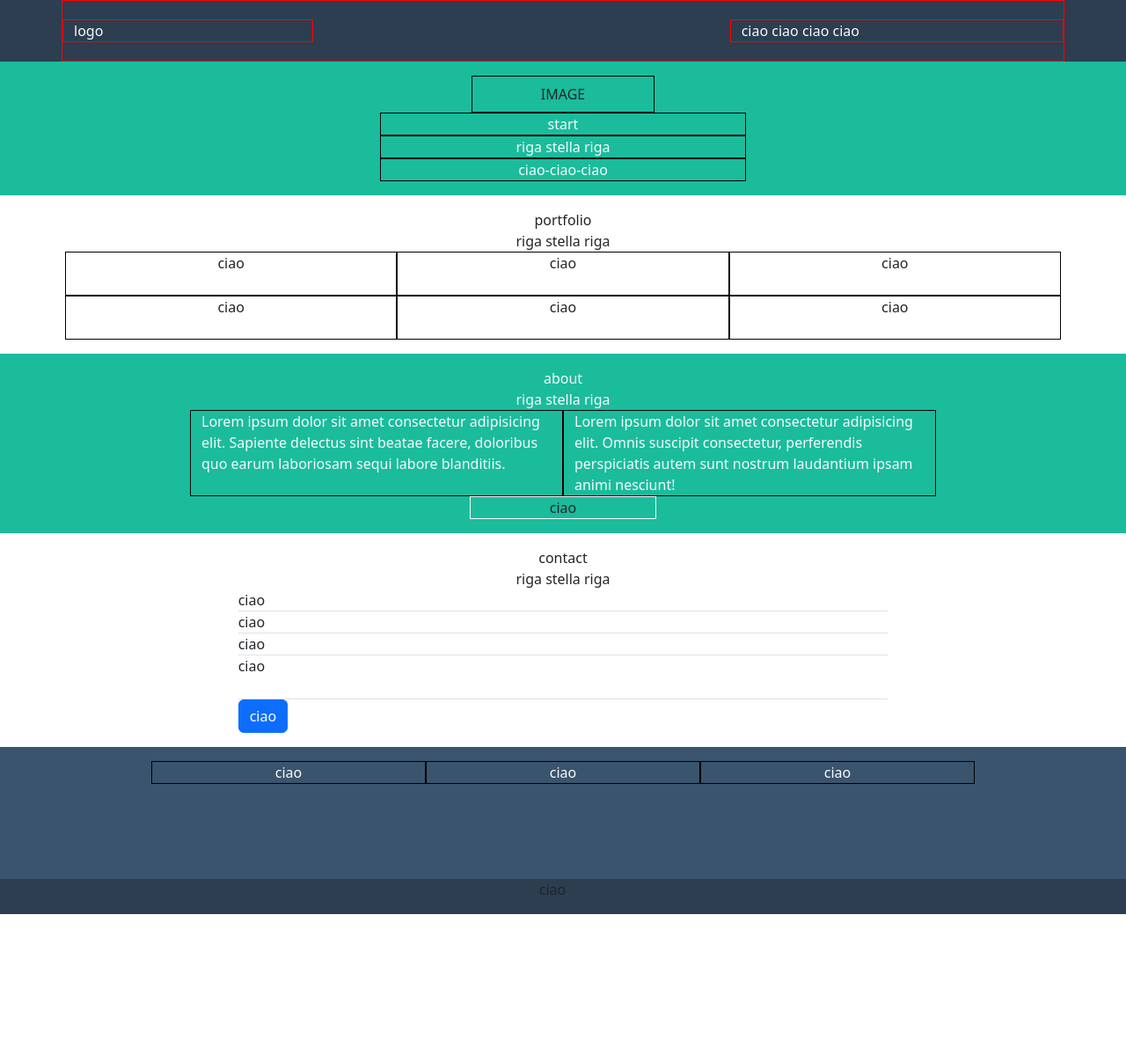
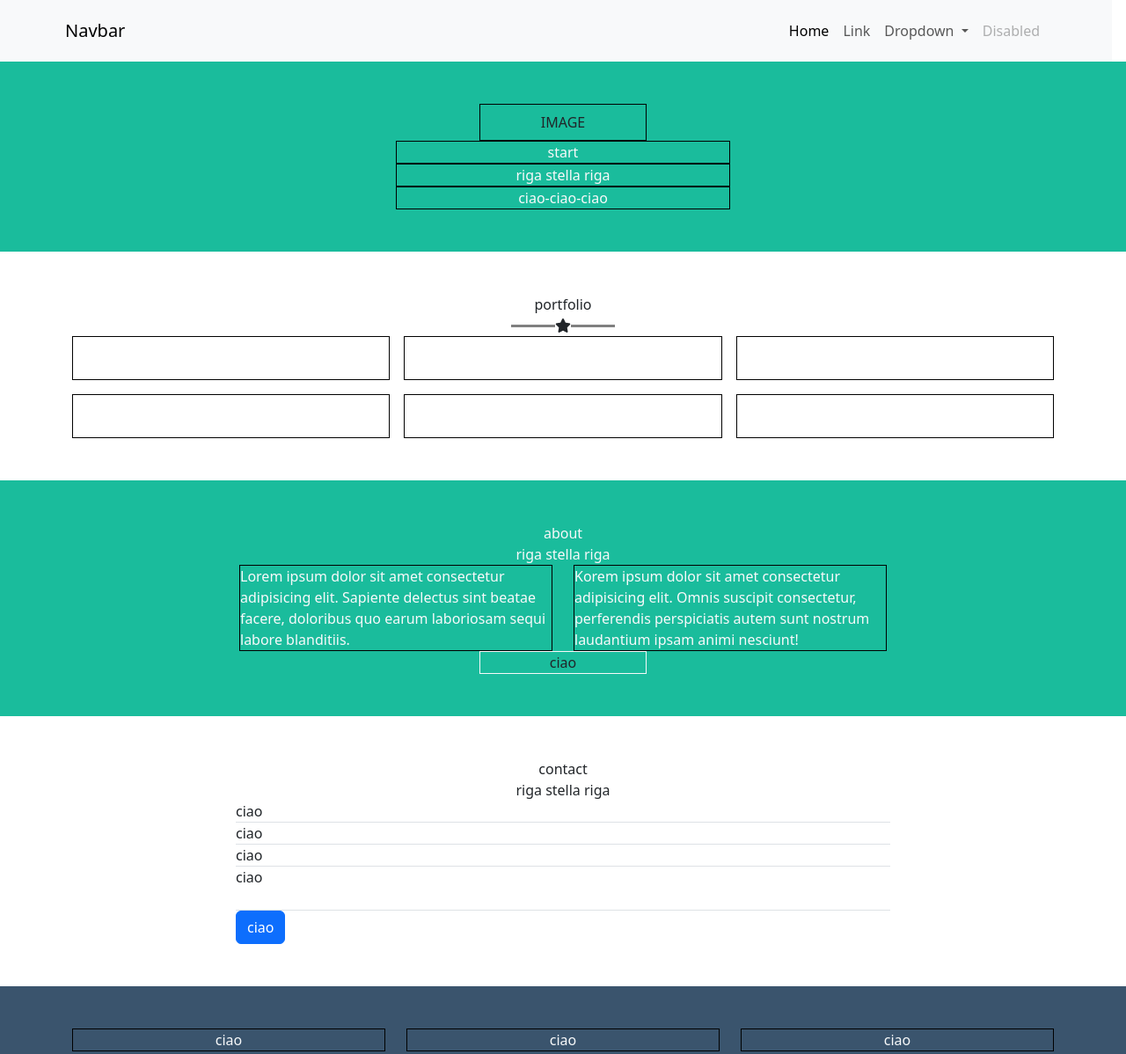
Before and after one commit to emanuelesacchetti/html-css-bootstrap-freelancer, a plain HTML site: page index.html in a window 1280 px wide. Shown: the top 1198 px of the page at 88% size. Before the commit the page ends 1039 px from the top, so only its background shows below. Drawn offline with nearby package versions, Linux system fonts and the light colour scheme.

Commit message:
base a blocchi definita meglio. attenzione all'header che ha problemi sulla destra (problemi di viewport nell'uso di fixed)

```diff
--- a/css/style.css
+++ b/css/style.css
@@ -17,18 +17,28 @@
 .debug .ms_message {
     height: 50px;
 }
-
+.debug .riga {
+    width: 50px;
+    height: 3px;
+    background-color: gray;
+    display: inline-block;
+}
 
 
 header {
     height: 70px;
     background-color: #2c3e50;
+    top: 0;
+    left: 0;
 }
 #header-cont {
     height: 100%;
 }
 header .row {
     height: 100%;
+}
+main {
+    margin-top: 70px;
 }
 #hero {
     background-color: #1abc9c;
@@ -45,6 +55,3 @@ header .row {
     height: 40px;
     background-color: #2c3e50;
 }
-footer .row {
-    width: 100%;
-}
--- a/index.html
+++ b/index.html
@@ -10,76 +10,134 @@
     <title>Bootstrap freelancer</title>
 </head>
 <body class="debug">
-    <header>
-        <div class="container ms_header-box" id="header-cont">
-            <div class="row align-items-center">
-                <div class="col-3 ms_header-box text-light">logo</div>
-                <!--<div><i class="col-1 offset-4 hamburger text-light d-block d-sm-none fa-solid fa-bars"></i></div>-->
-                <div class="col-4 offset-5 d-none d-sm-block ms_header-box text-light">ciao ciao ciao ciao</div>
-
+    <header class="fixed-top me-3">    <!--questo margin/end è molto dubbio-->
+        <nav class="navbar navbar-expand-lg bg-body-tertiary h-100">
+            <div class="container">
+              <a class="navbar-brand" href="#">Navbar</a>
+              <button class="navbar-toggler" type="button" data-bs-toggle="collapse" data-bs-target="#navbarSupportedContent" aria-controls="navbarSupportedContent" aria-expanded="false" aria-label="Toggle navigation">
+                <span class="navbar-toggler-icon"></span>
+              </button>
+              <div class="collapse navbar-collapse" id="navbarSupportedContent">
+                <ul class="navbar-nav ms-auto mb-2 mb-lg-0">
+                  <li class="nav-item">
+                    <a class="nav-link active" aria-current="page" href="#">Home</a>
+                  </li>
+                  <li class="nav-item">
+                    <a class="nav-link" href="#">Link</a>
+                  </li>
+                  <li class="nav-item dropdown">
+                    <a class="nav-link dropdown-toggle" href="#" role="button" data-bs-toggle="dropdown" aria-expanded="false">
+                      Dropdown
+                    </a>
+                    <ul class="dropdown-menu">
+                      <li><a class="dropdown-item" href="#">Action</a></li>
+                      <li><a class="dropdown-item" href="#">Another action</a></li>
+                      <li><hr class="dropdown-divider"></li>
+                      <li><a class="dropdown-item" href="#">Something else here</a></li>
+                    </ul>
+                  </li>
+                  <li class="nav-item">
+                    <a class="nav-link disabled">Disabled</a>
+                  </li>
+                </ul>
 
               </div>
             </div>
+          </nav>
     </header>
     <main>
-        <section class="container-fluid" id="hero">
-            <div class="row p-3">
-                <div class="col-12 col-sm-2 offset-sm-5 text-center ms_border p-2">IMAGE</div>
-                <div class="col-12 col-sm-4 offset-sm-4 text-center text-light ms_border">start</div>
-                <div class="col-12 col-sm-4 offset-sm-4 text-center text-light ms_border">riga stella riga</div>
-                <div class="col-12 col-sm-4 offset-sm-4 text-center text-light ms_border">ciao-ciao-ciao</div>
+        <section class="py-5" id="hero">
+            <div class="container">
+                <div class="row">
+                    <div class="col-12 col-md-2 offset-md-5 text-center ms_border p-2">IMAGE</div>
+                    <div class="col-12 col-md-4 offset-md-4 text-center text-light ms_border">start</div>
+                    <div class="col-12 col-md-4 offset-md-4 text-center text-light ms_border">riga stella riga</div>
+                    <div class="col-12 col-md-4 offset-md-4 text-center text-light ms_border">ciao-ciao-ciao</div>
+                </div>
             </div>
         </section>
 
-        <section class="container p-3" id="portfolio">
+        <section class="py-5" id="portfolio">
+            <div class="container">
                 <div class="row">
-                <div class="col-12 col-sm-4 offset-sm-4 text-center">portfolio</div>
-                <div class="col-12 col-sm-4 offset-sm-4 text-center">riga stella riga</div>
+                    <div class="col-12 col-md-4 offset-md-4 text-center">portfolio</div>
+                    <div class="col-12 col-md-4 offset-md-4 text-center d-flex align-items-center justify-content-center">
+                        <span class="riga"></span><span class="stella"><i class="fa-solid fa-star"></i></span><span class="riga"></span>
                     </div>
-            <div class="row">
-                <div class="col-12 col-sm-6 col-md-4 text-center ms_border">ciao</div>
-                <div class="col-12 col-sm-6 col-md-4 text-center ms_border">ciao</div>
-                <div class="col-12 col-sm-6 col-md-4 text-center ms_border">ciao</div>
-                <div class="col-12 col-sm-6 col-md-4 text-center ms_border">ciao</div>
-                <div class="col-12 col-sm-6 col-md-4 text-center ms_border">ciao</div>
-                <div class="col-12 col-sm-6 col-md-4 text-center ms_border">ciao</div>
+                </div>
+                <div class="row g-3">
+                    <div class="col-12 col-md-6 col-lg-4 text-center ">
+                        <div class="ms_border"></div>
+                    </div>
+                    <div class="col-12 col-md-6 col-lg-4 text-center ">
+                        <div class="ms_border"></div>
+                    </div>
+                    <div class="col-12 col-md-6 col-lg-4 text-center ">
+                        <div class="ms_border"></div>
+                    </div>
+                    <div class="col-12 col-md-6 col-lg-4 text-center ">
+                        <div class="ms_border"></div>
+                    </div>
+                    <div class="col-12 col-md-6 col-lg-4 text-center ">
+                        <div class="ms_border"></div>
+                    </div>
+                    <div class="col-12 col-md-6 col-lg-4 text-center ">
+                        <div class="ms_border"></div>
+                    </div>
+                </div>
             </div>
         </section>
 
-        <section class="container-fluid p-3" id="about">
+        <section class="py-5" id="about">
+            <div class="container">
                 <div class="row">
-                <div class="col-12 col-sm-4 offset-sm-4 text-center text-light">about</div>
-                <div class="col-12 col-sm-4 offset-sm-4 text-center text-light">riga stella riga</div>
+                    <div class="col-12 col-md-4 offset-md-4 text-center text-light">about</div>
+                    <div class="col-12 col-md-4 offset-md-4 text-center text-light">riga stella riga</div>
                 </div>
                 <div class="row">
-                <div class="col-10 offset-1 col-sm-4 offset-sm-2 ms_border text-light">Lorem ipsum dolor sit amet consectetur adipisicing elit. Sapiente delectus sint beatae facere, doloribus quo earum laboriosam sequi labore blanditiis.</div>
-                <div class="col-10 offset-1 col-sm-4 offset-sm-0 ms_border text-light">Lorem ipsum dolor sit amet consectetur adipisicing elit. Omnis suscipit consectetur, perferendis perspiciatis autem sunt nostrum laudantium ipsam animi nesciunt!</div>
+                    <div class="col-10 offset-1 col-md-4 offset-md-2 text-light">
+                        <div class="ms_border">Lorem ipsum dolor sit amet consectetur adipisicing elit. Sapiente delectus sint beatae facere, doloribus quo earum laboriosam sequi labore blanditiis.</div>
+                    </div>
+                    <div class="col-10 offset-1 col-md-4 offset-md-0 text-light">
+                        <div class="ms_border">Korem ipsum dolor sit amet consectetur adipisicing elit. Omnis suscipit consectetur, perferendis perspiciatis autem sunt nostrum laudantium ipsam animi nesciunt!</div>
+                    </div>
                 </div>
                 <div class="row">
                     <div class="col-2 offset-5 text-center border border-light">ciao</div>
                 </div>
+            </div>
         </section>
 
-        <section class="container p-3" id="contact">
+        <section class="py-5" id="contact">
+            <div class="container">
                 <div class="row">
-                <div class="col-12 col-sm-4 offset-sm-4 text-center">contact</div>
-                <div class="col-12 col-sm-4 offset-sm-4 text-center">riga stella riga</div>
+                    <div class="col-12 col-md-4 offset-md-4 text-center">contact</div>
+                    <div class="col-12 col-md-4 offset-md-4 text-center">riga stella riga</div>
                 </div>
-            <div class="col-10 offset-1 col-sm-8 offset-sm-2">
+                <div class="col-10 offset-1 col-md-8 offset-md-2">
                     <div class="border-bottom">ciao</div>
                     <div class="border-bottom">ciao</div>
                     <div class="border-bottom">ciao</div>
                     <div class="border-bottom ms_message">ciao</div>
                     <button type="submit" class="btn btn-primary">ciao</button>
                 </div>
+            </div>
         </section>
 
-        <footer class="container-fluid p-0 m-0">
-            <section id="ms_footer-top">
-                <div class="row justify-content-center p-3 m-0">
-                    <div class="col-10 col-sm-3 text-center text-light ms_border">ciao</div>
-                    <div class="col-10 col-sm-3 text-center text-light ms_border">ciao</div>
-                    <div class="col-10 col-sm-3 text-center text-light ms_border">ciao</div>
+        <footer>
+            <section class="py-5" id="ms_footer-top">
+                <div class="container">
+                    <div class="row justify-content-center">
+                        <div class="col-12 col-md-4 text-center text-light">
+                            <div class="ms_border">ciao</div>
+                        </div>
+                        <div class="col-12 col-md-4 text-center text-light">
+                            <div class="ms_border">ciao</div>
+                        </div>
+                        <div class="col-12 col-md-4 text-center text-light ">
+                            <div class="ms_border">ciao</div>
+                        </div>
+                    </div>
                 </div>
             </section>
 
```
Lines whose indentation alone changed are shown as unchanged.
